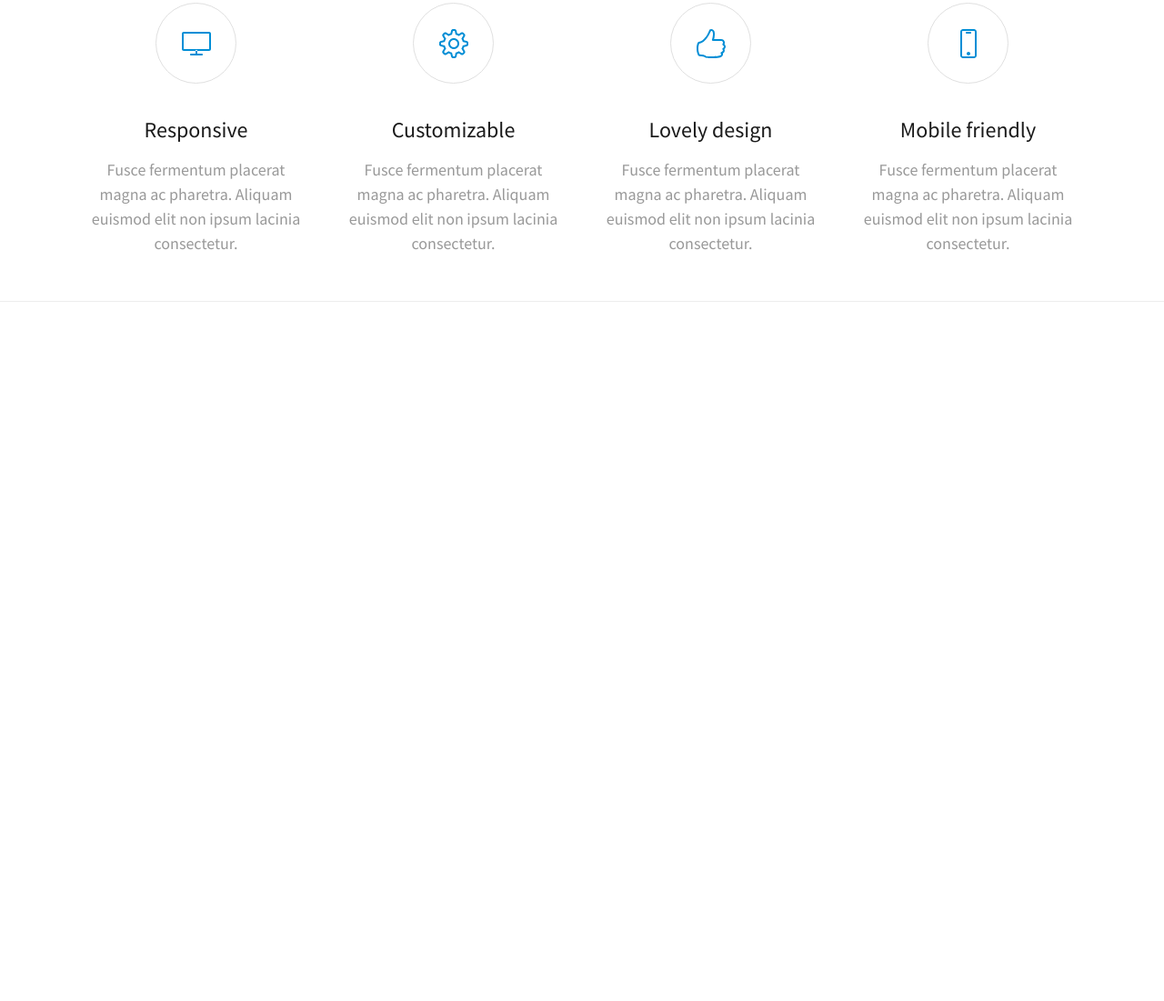
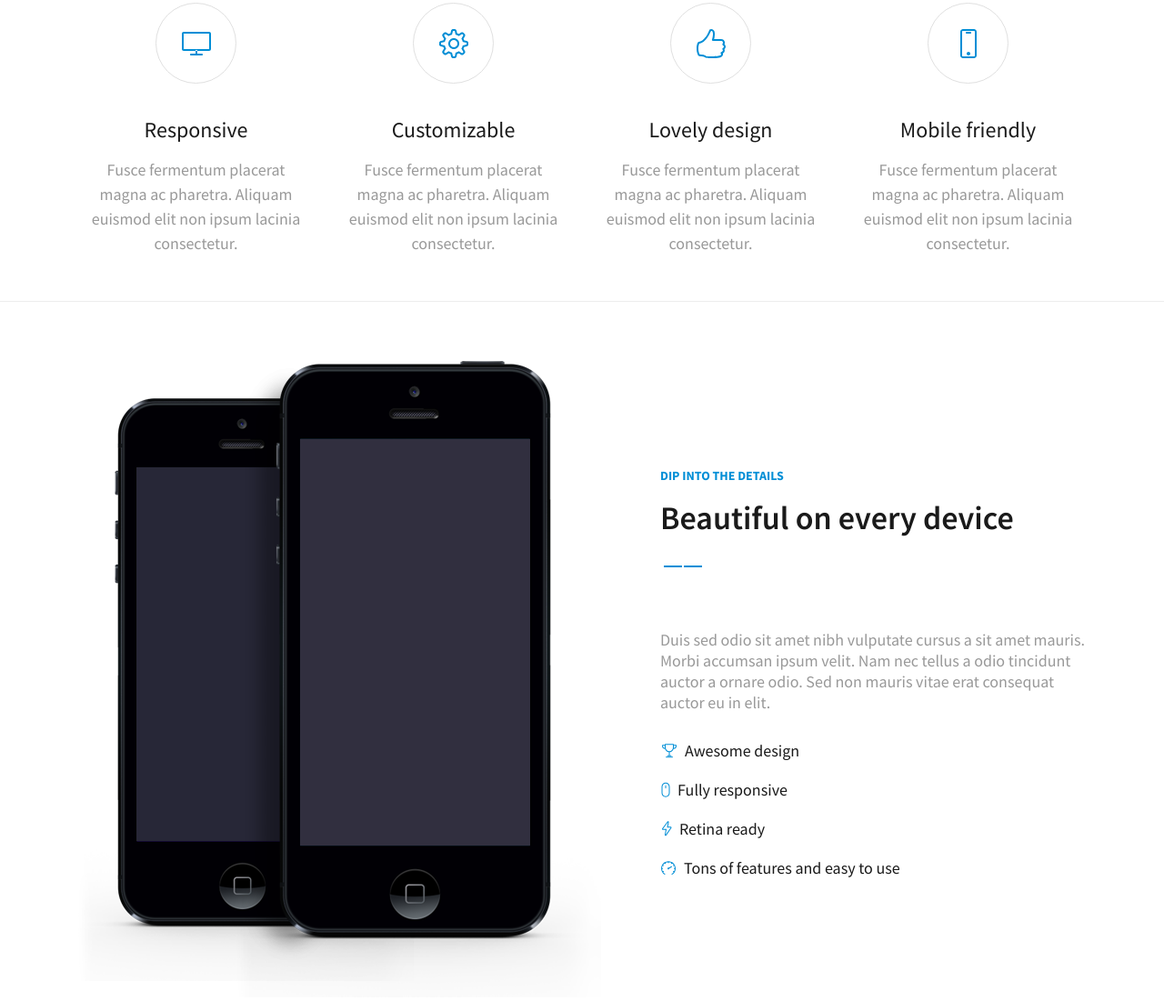
Before and after one commit to nnishim/control_02, a website: page index.html in a window 1280 px wide. Shown: the part 976-2077 px from the top of the page at 91% size. Before the commit the page ends 1373 px from the top, so only its background shows below. Drawn offline with nearby package versions, Linux system fonts and the light colour scheme.

Commit message:
сделал details

```diff
--- a/index.html
+++ b/index.html
@@ -112,6 +112,38 @@
 				</div>
 			</div>
 		</div>
+		<div class="details">
+			<div class="container">
+				<div class="details__content">
+					<div class="details__image">
+						<img src="./img/iphone.png" alt="" class="details__img">
+					</div>
+					<div class="details__info">
+						<span class="details__span top-span">Dip into the details</span>
+						<h1 class="details__title top-title">Beautiful on every device</h1>
+						<p class="details__text">Duis sed odio sit amet nibh vulputate cursus a sit amet mauris. Morbi accumsan ipsum velit. Nam nec tellus a odio tincidunt auctor a ornare odio. Sed non  mauris vitae erat consequat auctor eu in elit.</p>
+						<ul class="details__list">
+							<li class="details__list-item">
+								<img src="./img/cup.svg" alt="" class="list-item__img">
+								<span class="list-item__span">Awesome design</span>
+							</li>
+							<li class="details__list-item">
+								<img src="./img/mouse.svg" alt="" class="list-item__img">
+								<span class="list-item__span">Fully responsive</span>
+							</li>
+							<li class="details__list-item">
+								<img src="./img/energy.svg" alt="" class="list-item__img">
+								<span class="list-item__span">Retina ready</span>
+							</li>
+							<li class="details__list-item">
+								<img src="./img/speedometer.svg" alt="" class="list-item__img">
+								<span class="list-item__span">Tons of features and easy to use</span>
+							</li>
+						</ul>
+					</div>
+				</div>
+			</div>
+		</div>
 	</div>
 
 	<script src="./node_modules/bootstrap/dist/js/bootstrap.bundle.js"></script>
--- a/scss/adaptive.scss
+++ b/scss/adaptive.scss
@@ -47,4 +47,18 @@
 			justify-content: unset;
 		}
 	}
+	.details{
+		&__info{
+			margin: 0;
+			text-align: unset;
+		}
+		&__image{
+			display: block;
+		}
+		&__title{
+			&::before,&::after{
+				left: 25px;
+			}
+		}
+	}
 }
--- a/scss/style.scss
+++ b/scss/style.scss
@@ -248,3 +248,36 @@ $text-gray: #999;
 		margin-bottom: 2.1875rem;
 	}
 }
+.details{
+	&__content{
+		@include space-between;
+	}
+	&__info{
+		text-align: center;
+		max-width: 468px;
+		margin: 0 auto;
+	}
+	&__text{
+		color: $text-gray;
+		font-size: 18px;
+		font-weight: 400;
+		margin-bottom: 30px;
+	}
+	&__image{
+		display: none;
+	}
+	&__img{
+		width: 100%;
+	}
+	&__list-item{
+		display: flex;
+		align-items: center;
+		margin-bottom: 20px;
+	}
+}
+.list-item__span{
+	color: $text-black;
+	font-size: 18px;
+	font-weight: 400;
+	margin-left: 7px;
+}
```
Also changed, not shown: css/adaptive.css, css/style.css, 2 other files.
